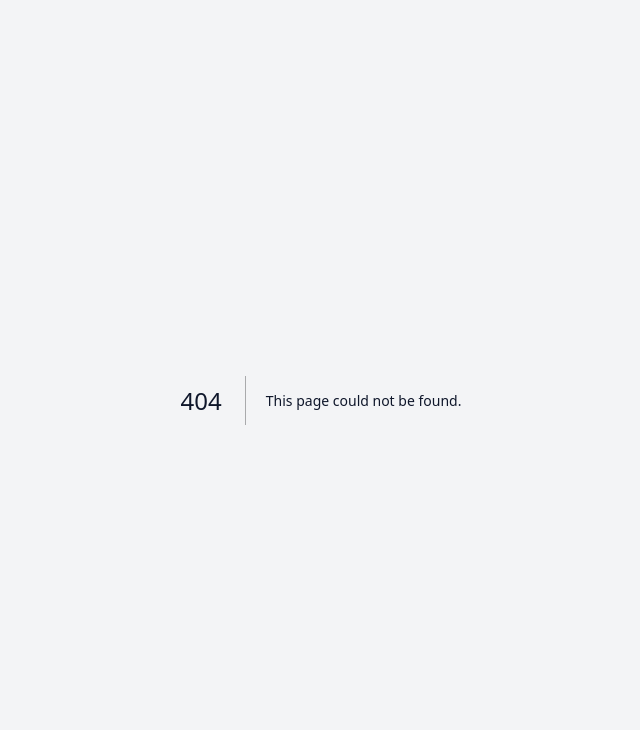
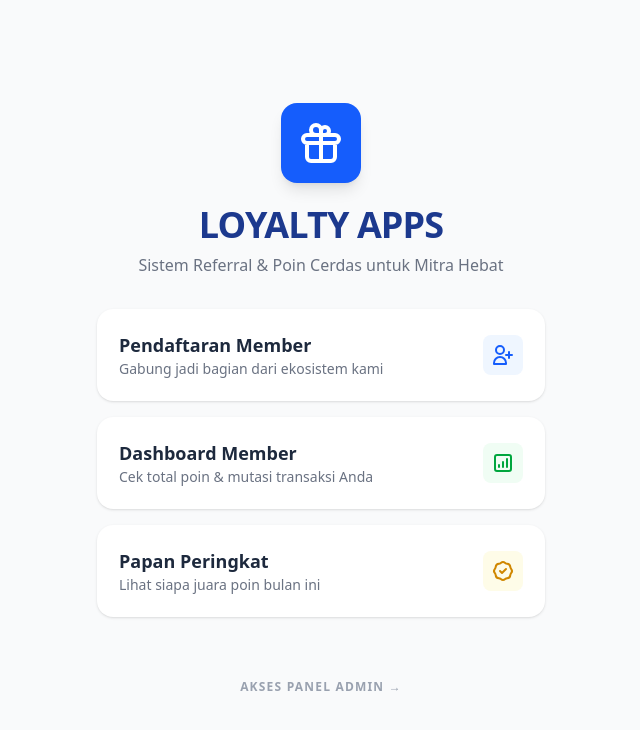
Before and after one commit to imagifa/loyalty-apps, a Next.js app: page / in a window 1280 px wide. Before the commit this address had no page. Shown: the top 730 px of the page, without its empty margins (319-959 px from the left). Built offline with nearby package versions, Linux system fonts and the light colour scheme.

Commit message:
Feat: Add CRUD for member management in admin panel

```diff
--- a/src/app/layout.tsx
+++ b/src/app/layout.tsx
@@ -1,4 +1,9 @@
 import "./globals.css";
+
+export const metadata = {
+  title: 'Loyalty Apps - Mutif Corp',
+  description: 'Sistem Loyalty & Referral Professional',
+};
 
 export default function RootLayout({
   children,
@@ -6,11 +11,11 @@ export default function RootLayout({
   children: React.ReactNode;
 }) {
   return (
-    <html lang="id">
-      <body suppressHydrationWarning={true}>
-        <div className="min-h-screen bg-gray-100 text-slate-900">
+    <html lang="id" suppressHydrationWarning>
+      <body className="antialiased bg-gray-50 min-h-screen" suppressHydrationWarning>
+        <main className="mx-auto">
           {children}
-        </div>
+        </main>
       </body>
     </html>
   );
--- /dev/null
+++ b/src/app/page.tsx
@@ -0,0 +1,66 @@
+import Link from 'next/link';
+
+export default function HomePage() {
+  return (
+    <div className="min-h-screen bg-gray-50 flex flex-col items-center justify-center p-6 text-slate-800">
+      <div className="max-w-md w-full text-center space-y-8">
+        {/* Logo / Header Section */}
+        <div className="space-y-2">
+          <div className="inline-block p-4 bg-blue-600 rounded-2xl shadow-lg mb-4">
+            <svg xmlns="http://www.w3.org/2000/svg" className="h-12 w-12 text-white" fill="none" viewBox="0 0 24 24" stroke="currentColor">
+              <path strokeLinecap="round" strokeLinejoin="round" strokeWidth={2} d="M12 8v13m0-13V6a2 2 0 112 2h-2zm0 0V5.5A2.5 2.5 0 109.5 8H12zm-7 4h14M5 12a2 2 0 110-4h14a2 2 0 110 4M5 12v7a2 2 0 002 2h10a2 2 0 002-2v-7" />
+            </svg>
+          </div>
+          <h1 className="text-4xl font-black tracking-tight text-blue-900">LOYALTY APPS</h1>
+          <p className="text-gray-500 font-medium">Sistem Referral & Poin Cerdas untuk Mitra Hebat</p>
+        </div>
+
+        {/* Menu Buttons */}
+        <div className="grid gap-4">
+          <Link href="/register" className="group flex items-center justify-between p-5 bg-white border-2 border-transparent hover:border-blue-500 rounded-2xl shadow-sm transition-all hover:shadow-md">
+            <div className="text-left">
+              <h3 className="font-bold text-lg text-slate-800">Pendaftaran Member</h3>
+              <p className="text-sm text-gray-500">Gabung jadi bagian dari ekosistem kami</p>
+            </div>
+            <div className="bg-blue-50 p-2 rounded-lg group-hover:bg-blue-600 group-hover:text-white transition-colors text-blue-600">
+              <svg xmlns="http://www.w3.org/2000/svg" className="h-6 w-6" fill="none" viewBox="0 0 24 24" stroke="currentColor">
+                <path strokeLinecap="round" strokeLinejoin="round" strokeWidth={2} d="M18 9v3m0 0v3m0-3h3m-3 0h-3m-2-5a4 4 0 11-8 0 4 4 0 018 0zM3 20a6 6 0 0112 0v1H3v-1z" />
+              </svg>
+            </div>
+          </Link>
+
+          <Link href="/member" className="group flex items-center justify-between p-5 bg-white border-2 border-transparent hover:border-blue-500 rounded-2xl shadow-sm transition-all hover:shadow-md">
+            <div className="text-left">
+              <h3 className="font-bold text-lg text-slate-800">Dashboard Member</h3>
+              <p className="text-sm text-gray-500">Cek total poin & mutasi transaksi Anda</p>
+            </div>
+            <div className="bg-green-50 p-2 rounded-lg group-hover:bg-green-600 group-hover:text-white transition-colors text-green-600">
+              <svg xmlns="http://www.w3.org/2000/svg" className="h-6 w-6" fill="none" viewBox="0 0 24 24" stroke="currentColor">
+                <path strokeLinecap="round" strokeLinejoin="round" strokeWidth={2} d="M16 8v8m-4-5v5m-4-2v2m-2 4h12a2 2 0 002-2V6a2 2 0 00-2-2H6a2 2 0 00-2 2v12a2 2 0 002 2z" />
+              </svg>
+            </div>
+          </Link>
+
+          <Link href="/leaderboard" className="group flex items-center justify-between p-5 bg-white border-2 border-transparent hover:border-blue-500 rounded-2xl shadow-sm transition-all hover:shadow-md">
+            <div className="text-left">
+              <h3 className="font-bold text-lg text-slate-800">Papan Peringkat</h3>
+              <p className="text-sm text-gray-500">Lihat siapa juara poin bulan ini</p>
+            </div>
+            <div className="bg-yellow-50 p-2 rounded-lg group-hover:bg-yellow-500 group-hover:text-white transition-colors text-yellow-600">
+              <svg xmlns="http://www.w3.org/2000/svg" className="h-6 w-6" fill="none" viewBox="0 0 24 24" stroke="currentColor">
+                <path strokeLinecap="round" strokeLinejoin="round" strokeWidth={2} d="M9 12l2 2 4-4M7.835 4.697a3.42 3.42 0 001.946-.806 3.42 3.42 0 014.438 0 3.42 3.42 0 001.946.806 3.42 3.42 0 013.138 3.138 3.42 3.42 0 00.806 1.946 3.42 3.42 0 010 4.438 3.42 3.42 0 00-.806 1.946 3.42 3.42 0 01-3.138 3.138 3.42 3.42 0 00-1.946.806 3.42 3.42 0 01-4.438 0 3.42 3.42 0 00-1.946-.806 3.42 3.42 0 01-3.138-3.138 3.42 3.42 0 00-.806-1.946 3.42 3.42 0 010-4.438 3.42 3.42 0 00.806-1.946 3.42 3.42 0 013.138-3.138z" />
+              </svg>
+            </div>
+          </Link>
+        </div>
+
+        {/* Footer Admin Link */}
+        <div className="pt-6">
+          <Link href="/admin" className="text-xs font-semibold text-gray-400 hover:text-blue-600 transition tracking-widest uppercase">
+            Akses Panel Admin &rarr;
+          </Link>
+        </div>
+      </div>
+    </div>
+  );
+}
```
Also changed, not shown: src/app/admin/page.tsx (+108 -32 lines).
